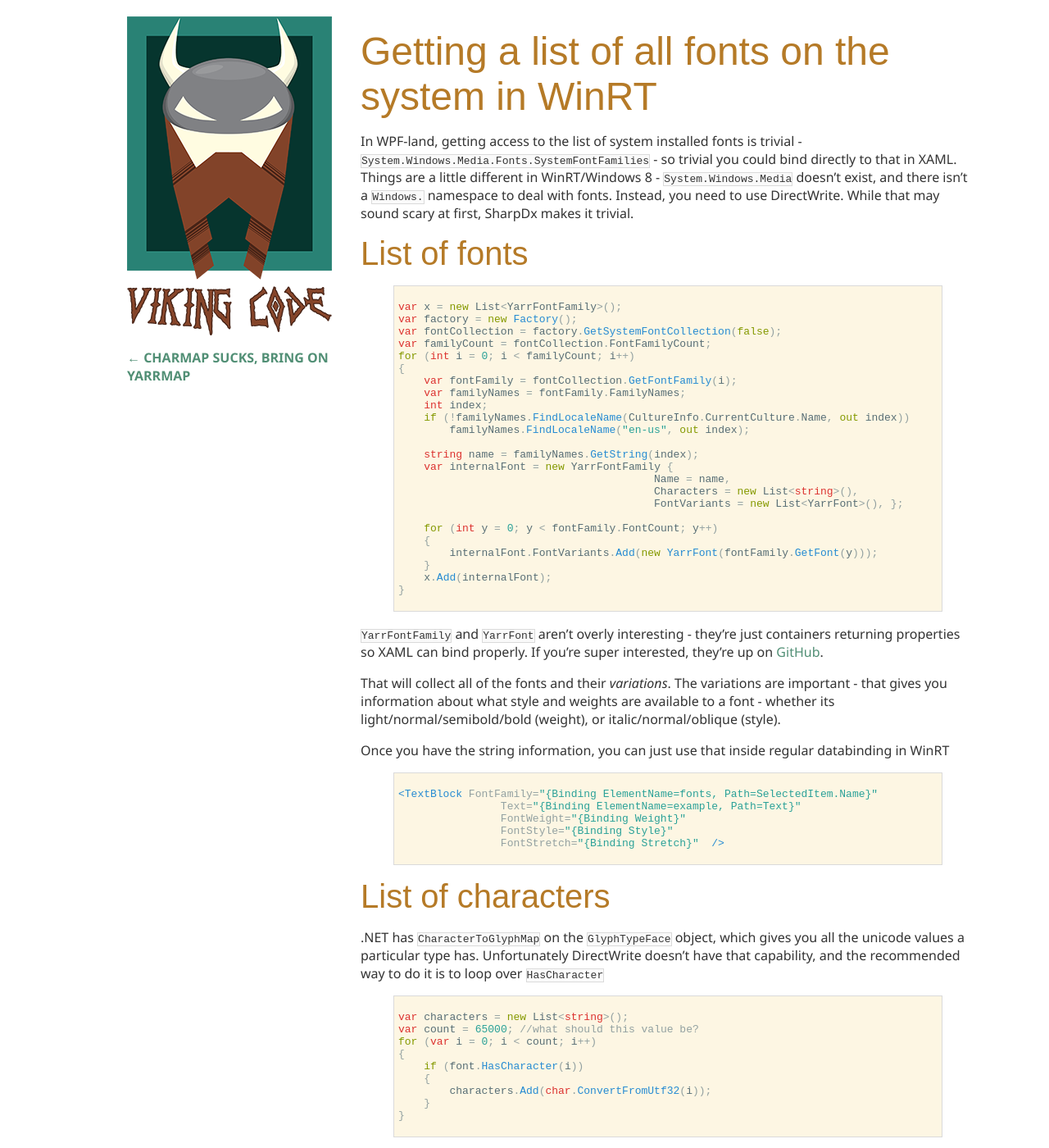
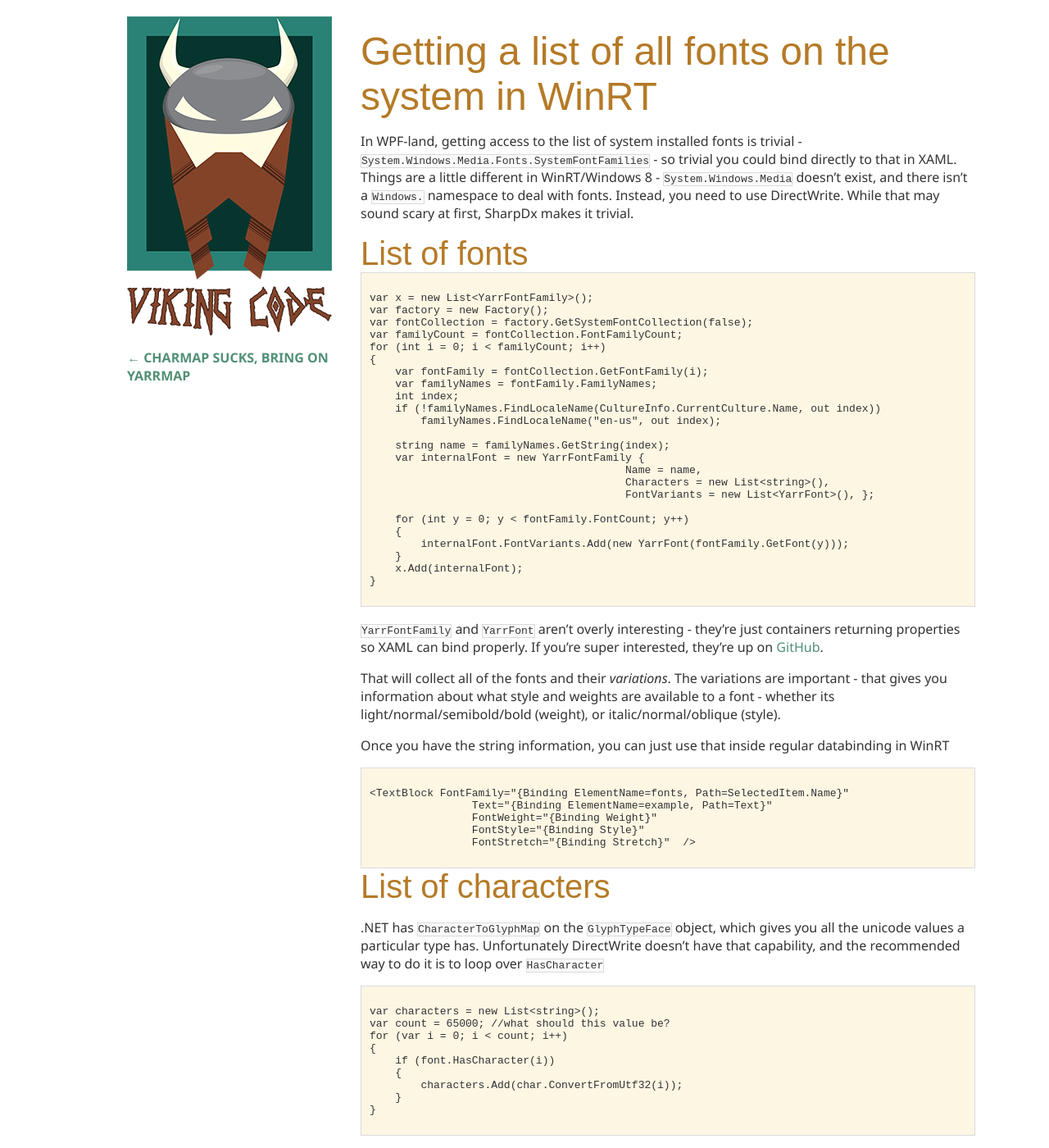
Before and after one commit to vikingcode/vikingcode.github.io, a Jekyll site: the page built from _posts/2012-09-07-font-listing-on-winrt.md, in a window 1280 px wide and 1400 px high. Shown: the whole window at 82% size. Built offline with Jekyll 4.4.1, drawn with Linux system fonts in a browser that asks for light colours; Markdown is read by kramdown in place of the engine named in the settings.

Commit message:
Updated _posts/2012-09-07-font-listing-on-winrt.md

````diff
--- a/_posts/2012-09-07-font-listing-on-winrt.md
+++ b/_posts/2012-09-07-font-listing-on-winrt.md
@@ -8,7 +8,7 @@ In WPF-land, getting access to the list of system installed fonts is trivial - `
 
 ##List of fonts
 
-{% highlight csharp %}
+```
 var x = new List<YarrFontFamily>();
 var factory = new Factory();
 var fontCollection = factory.GetSystemFontCollection(false);
@@ -33,7 +33,7 @@ for (int i = 0; i < familyCount; i++)
     }
     x.Add(internalFont);
 }
-{% endhighlight %}
+```
 
 `YarrFontFamily` and `YarrFont` aren't overly interesting - they're just containers returning properties so XAML can bind properly. If you're super interested, they're up on [GitHub](https://github.com/vikingcode/yarrmaprt).
 
@@ -41,18 +41,18 @@ That will collect all of the fonts and their *variations*. The variations are im
 
 Once you have the string information, you can just use that inside regular databinding in WinRT
 
-{% highlight xml %}
+```
 <TextBlock FontFamily="{Binding ElementName=fonts, Path=SelectedItem.Name}"
 		Text="{Binding ElementName=example, Path=Text}"
 		FontWeight="{Binding Weight}"
 		FontStyle="{Binding Style}"
 		FontStretch="{Binding Stretch}"  />
-{% endhighlight %}
+```
 
 ##List of characters
 .NET has `CharacterToGlyphMap` on the `GlyphTypeFace` object, which gives you all the unicode values a particular type has. Unfortunately DirectWrite doesn't have that capability, and the recommended way to do it is to loop over `HasCharacter`
 
-{% highlight csharp %}
+```
 var characters = new List<string>();
 var count = 65000; //what should this value be?
 for (var i = 0; i < count; i++)
@@ -62,6 +62,6 @@ for (var i = 0; i < count; i++)
         characters.Add(char.ConvertFromUtf32(i));
     }
 }
-{% endhighlight %}
+```
 
 I've chosen an arbitrary number, 65000, as I'm not sure what a good 'maximum' number is. Technically Unicode goes up to 1114111, although I'm not aware of any fonts/characters that are that high.
````
